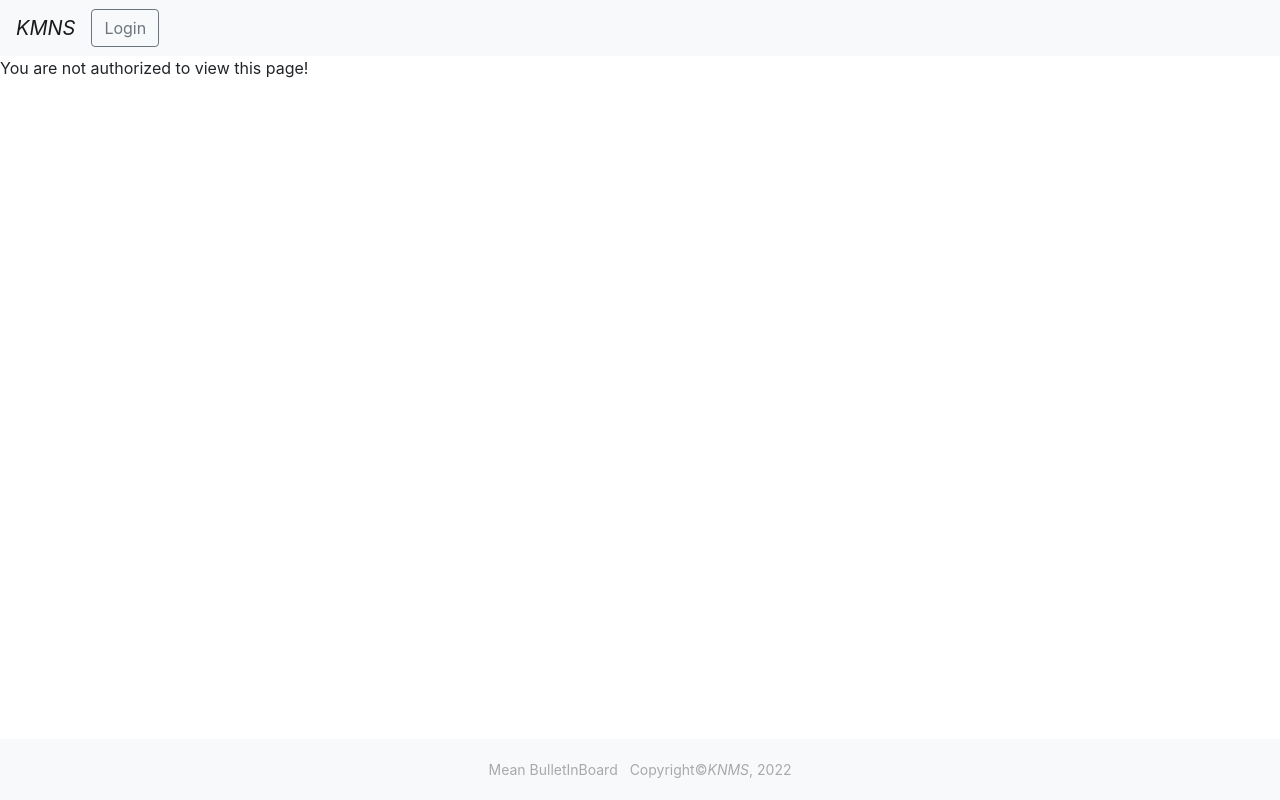
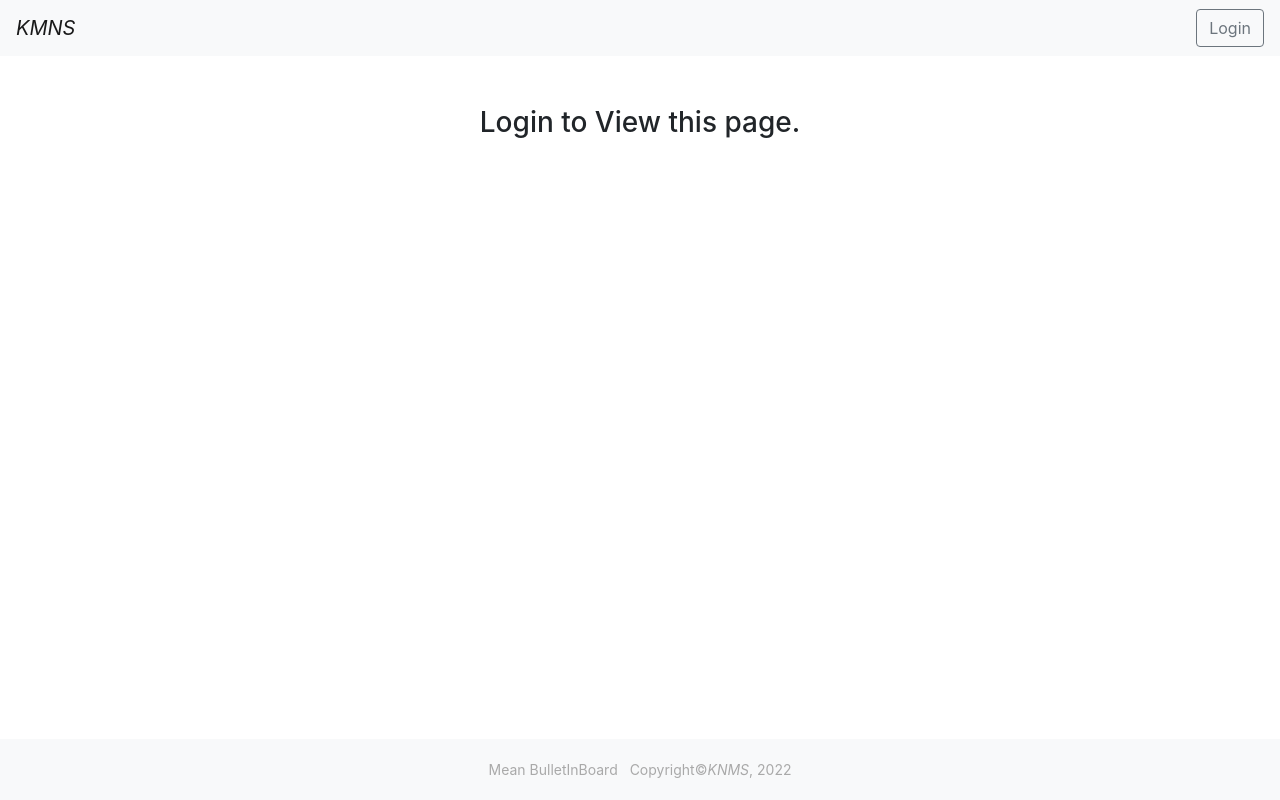
Before and after one commit to naylin2/MEAN-bulletinboard, an Angular app in the folder ui/: page /posts in a window 1280 px wide. Built offline with nearby package versions, Linux system fonts and the light colour scheme; data requests are answered from the project's data file.

Commit message:
[updated] post [create, edit] and UI for unauthorized users.

```diff
--- a/ui/src/app/components/header/header/header.component.html
+++ b/ui/src/app/components/header/header/header.component.html
@@ -1,10 +1,9 @@
-<nav class="navbar navbar-expand-lg navbar-light bg-light">
+<nav *ngIf="isLoggedIn" class="navbar navbar-expand-lg navbar-light bg-light">
   <a class="navbar-brand font-italic" href="#">KMNS</a>
   <button class="navbar-toggler" type="button" data-toggle="collapse" data-target="#navbarSupportedContent" aria-controls="navbarSupportedContent" aria-expanded="false" aria-label="Toggle navigation">
     <span class="navbar-toggler-icon"></span>
   </button>
 
-  <div *ngIf="isLoggedIn">
   <div class="collapse navbar-collapse" id="navbarSupportedContent">
     <ul class="navbar-nav mr-auto">
       <li class="nav-item">
@@ -14,15 +13,13 @@
         <a class="nav-link" routerLink="users">Users</a>
       </li>
     </ul>
-    <h3>{{user.name}}</h3>
-    <div class="text-align-right">
+    <div class="my-2 my-lg-0">
+      <span class="my-lg-0 mr-4">{{user.name}}</span>
       <button class="btn btn-outline-secondary" (click)="logout()">Logout</button>
     </div>
   </div>
-  </div>
-  <div *ngIf="!isLoggedIn">
-    <div class="text-align-right">
-      <a routerLink="login" class="btn btn-outline-secondary">Login</a>
-    </div>
-  </div>
 </nav>
+<nav *ngIf="!isLoggedIn" class="navbar navbar-light bg-light justify-content-between">
+  <a class="navbar-brand font-italic" href="#">KMNS</a>
+  <a routerLink="login" class="btn btn-outline-secondary my-2 my-sm-0">Login</a>
+</nav>
--- a/ui/src/app/components/header/header/header.component.ts
+++ b/ui/src/app/components/header/header/header.component.ts
@@ -17,9 +17,8 @@ export class HeaderComponent implements OnInit {
   isLoggedIn: boolean = false;
 
   ngOnInit(): void {
-    this.user = localStorage.getItem("user")
-    console.log(this.user);
-
+    let userString = localStorage.getItem("user")
+    if (userString) this.user= JSON.parse(userString)[0];
     this.router.events.subscribe(event => {
       if (event.constructor.name === "NavigationEnd") {
         this.isLoggedIn = this.authService.isLoggedIn;
--- a/ui/src/app/post/post-create/post-create.component.html
+++ b/ui/src/app/post/post-create/post-create.component.html
@@ -7,9 +7,6 @@
     <div class="row form-group">
       <textarea name="body" placeholder="Body" id="body" class="form-control" cols="30" rows="10" formControlName="body"></textarea>
     </div>
-    <div class="row form-group">
-      <input type="text" placeholder="Author" name="author" id="author" class="form-control" formControlName="author">
-    </div>
     <button class="btn button" type="submit">Save</button>
   </form>
 </div>
--- a/ui/src/app/post/post-create/post-create.component.ts
+++ b/ui/src/app/post/post-create/post-create.component.ts
@@ -2,6 +2,7 @@ import { Component, OnInit } from '@angular/core';
 import { Router } from '@angular/router';
 import { FormBuilder } from '@angular/forms';
 import { PostService } from 'src/app/services/post.service';
+import { AuthService } from 'src/app/services/auth.service';
 
 @Component({
   selector: 'app-post-create',
@@ -13,7 +14,8 @@ export class PostCreateComponent implements OnInit {
   constructor(
     private postService: PostService,
     private formBuilder: FormBuilder,
-    private router: Router
+    private router: Router,
+    private authService: AuthService
   ) { }
 
   addForm: any = this.formBuilder.group({
@@ -27,7 +29,8 @@ export class PostCreateComponent implements OnInit {
     this.addForm = this.formBuilder.group({
       title: '',
       body: '',
-      author: ''
+      author: this.authService.user.name,
+      created_user_id: this.authService.user._id
     })
   }
 
--- a/ui/src/app/post/post-edit/post-edit.component.html
+++ b/ui/src/app/post/post-edit/post-edit.component.html
@@ -7,9 +7,6 @@
     <div class="row form-group">
       <textarea name="body" placeholder="Body" id="body" class="form-control" cols="30" rows="10" formControlName="body"></textarea>
     </div>
-    <div class="row form-group">
-      <input type="text" placeholder="Author" name="author" id="author" class="form-control" formControlName="author">
-    </div>
     <button class="btn button" type="submit">Update</button>
   </form>
 </div>
--- a/ui/src/app/post/post-edit/post-edit.component.ts
+++ b/ui/src/app/post/post-edit/post-edit.component.ts
@@ -16,12 +16,11 @@ export class PostEditComponent implements OnInit {
     private formBuilder: FormBuilder,
     private router: Router
   ) { }
-  user: any;
+  post: any;
   postId!: number;
   editForm: any = this.formBuilder.group({
     title: '',
-    body: '',
-    author: ''
+    body: ''
   });
 
   ngOnInit(): void {
@@ -33,11 +32,10 @@ export class PostEditComponent implements OnInit {
   assignPost() {
     if(this.postId){
       this.postService.viewPost(this.postId).subscribe(data => {
-        this.user = data;
+        this.post = data;
         this.editForm = this.formBuilder.group({
-          title: this.user.title,
-          body: this.user.body,
-          author: this.user.author
+          title: this.post.title,
+          body: this.post.body
         })
       });
       }
--- a/ui/src/app/post/post-list/post-list.component.css
+++ b/ui/src/app/post/post-list/post-list.component.css
@@ -10,3 +10,9 @@ table {
 a, a:hover, a:focus, a:active {
   text-decoration: none;
 }
+
+.not-loggedin {
+  width: 50%;
+  margin: 50px auto;
+  text-align: center;
+}
--- a/ui/src/app/post/post-list/post-list.component.html
+++ b/ui/src/app/post/post-list/post-list.component.html
@@ -27,5 +27,7 @@
   </div>
 </div>
 <div *ngIf="!user">
-  <p>You are not authorized to view this page!</p>
+  <div class="not-loggedin">
+    <h3>Login to View this page.</h3>
+  </div>
 </div>
--- a/ui/src/app/services/auth.service.ts
+++ b/ui/src/app/services/auth.service.ts
@@ -8,7 +8,8 @@ export class AuthService {
   user: any;
   isLoggedIn: boolean = false;
   constructor() {
-    this.user = localStorage.getItem("user");
+    let userString = localStorage.getItem("user")
+    if (userString) this.user= JSON.parse(userString)[0];
     if(this.user) this.isLoggedIn = true;
     else this.isLoggedIn = false;
   }
--- a/ui/src/app/user/user-list/user-list.component.css
+++ b/ui/src/app/user/user-list/user-list.component.css
@@ -9,3 +9,9 @@
 a, a:hover, a:focus, a:active {
   text-decoration: none;
 }
+
+.not-loggedin {
+  width: 50%;
+  margin: 50px auto;
+  text-align: center;
+}
--- a/ui/src/app/user/user-list/user-list.component.html
+++ b/ui/src/app/user/user-list/user-list.component.html
@@ -27,5 +27,7 @@
   </table>
 </div>
 <div *ngIf="!user">
-  You are not authorized to view this page!
+  <div class="not-loggedin">
+    <h3>Login to View this page.</h3>
+  </div>
 </div>
```
Also changed, not shown: 2 other files (tests, documents, lock files or other folders).
